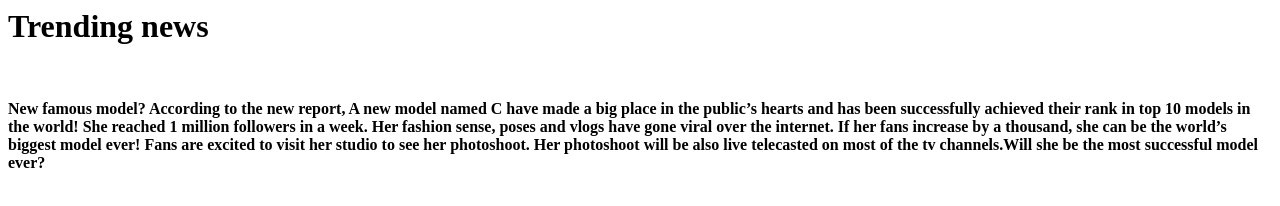
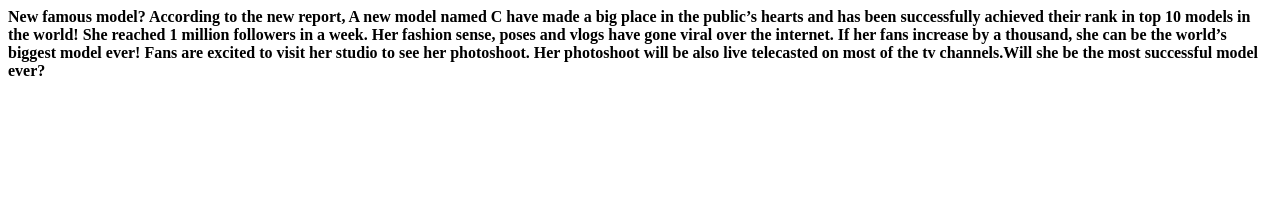
Before and after one commit to llama24/c.github.io, a plain HTML site: page index.html in a window 1280 px wide. Drawn offline with Linux system fonts and the light colour scheme.

Commit message:
Update index.html

```diff
--- a/index.html
+++ b/index.html
@@ -3,13 +3,12 @@
 <title> The famous person </title> <b>
 </head>
 <body>
-<h1> Trending news </h1> <br>
-<p> New famous model? According to the new report, A new model named C
+New famous model? According to the new report, A new model named C
 have made a big place in the public’s hearts and has been successfully
 achieved their rank in top 10 models in the world! She reached 1 million followers in
 a week. Her fashion sense, poses and vlogs have gone viral over the internet. If her fans
 increase by a thousand, she can be the world’s biggest model ever! Fans are excited to visit
 her studio to see her photoshoot. Her photoshoot will be also live telecasted on most of the
-tv channels.Will she be the most successful model ever? </p>
+tv channels.Will she be the most successful model ever?
 </body>
 </html>
```
